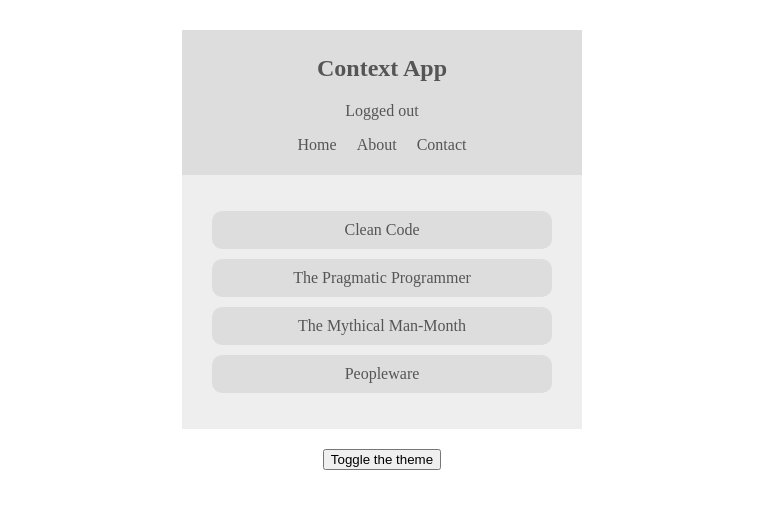
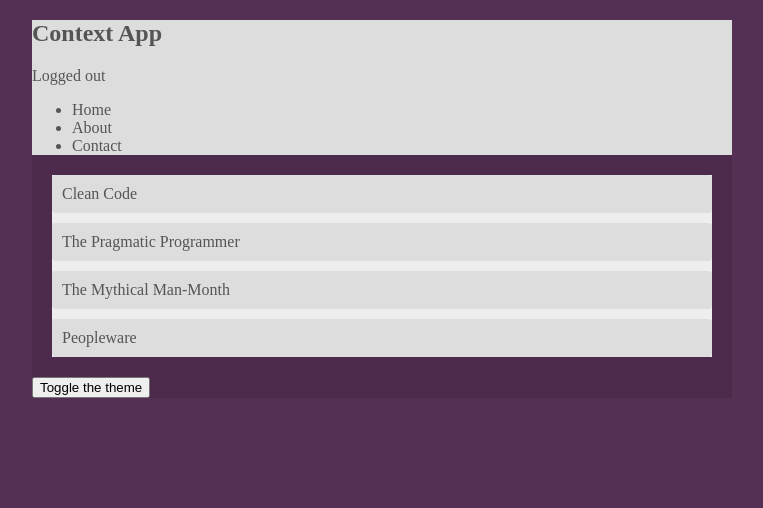
Before and after one commit to saullbrandao/book-list, a React (Create React App) app: page / in a window 1280 px wide. Shown: the top 508 px of the page, without its empty margins (258-1021 px from the left). Built offline with nearby package versions, Linux system fonts and the light colour scheme.

Commit message:
Change the styling of the app

```diff
--- a/src/index.css
+++ b/src/index.css
@@ -1,25 +1,26 @@
+body {
+    background: #553055;
+}
 .App {
-    max-width: 400px;
-    margin: 30px auto;
-    text-align: center;
+    background: #4c2a4c;
+    max-width: 700px;
+    width: 90%;
+    margin: 20px auto;
+    color: #eee;
 }
 
-nav {
-    padding: 5px;
+.navbar{
+    padding: 10px 20px;
+    text-align: center;
+    background: #6d3d6d;
 }
 
-nav ul {
-    padding: 0;
-}
-
-nav ul li {
-    display: inline-block;
-    margin: 0 10px;
+.navbar h1 {
+    margin: 10px 0;
 }
 
 .book-list {
-    padding: 20px;
-    margin-bottom: 20px;
+    margin: 20px;
 }
 
 .book-list ul {
@@ -28,7 +29,30 @@
 }
 
 .book-list li {
+    background: #6d3d6d;
     padding: 10px;
-    margin: 10px;
-    border-radius: 10px;
+    margin: 10px 0;
+    border-radius: 4px;
+    cursor: pointer;
 }
+
+.book-list li:hover {
+    opacity: 0.7;
+    text-decoration: line-through;
+}
+
+.book-list .title {
+    font-weight: bold;
+    color: #fff;
+    font-size: 1.2em;
+}
+
+.book-list .author {
+    font-size: 0.9em;
+    color: #ddd;
+}
+
+.empty {
+    margin: 20px;
+    text-align: center;
+}
```
